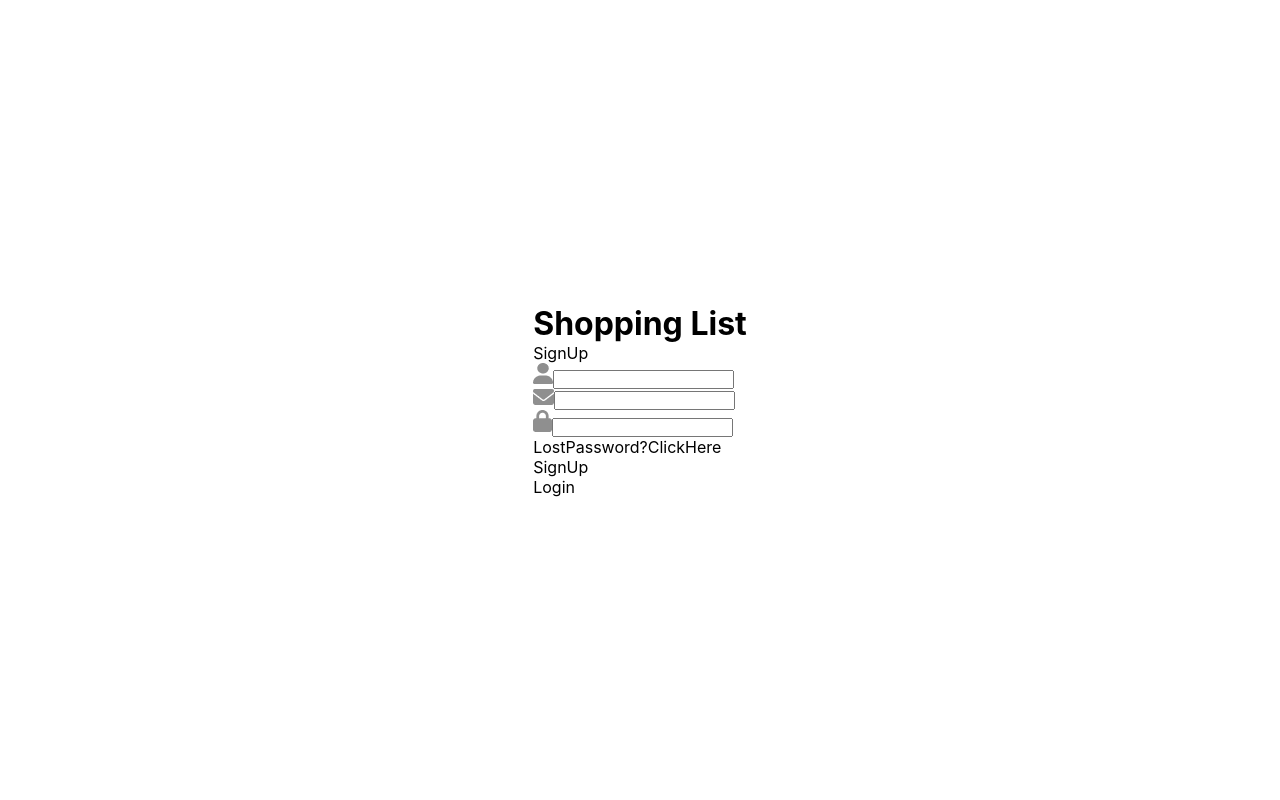
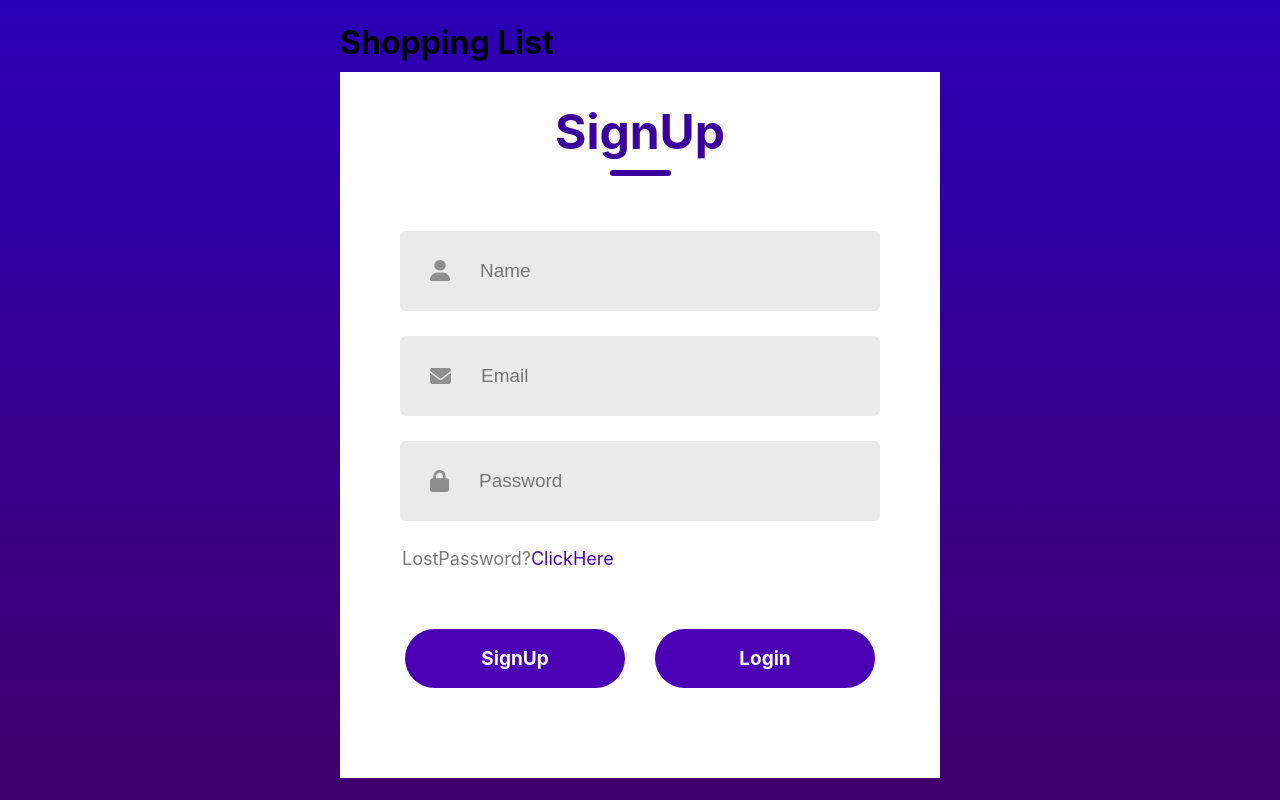
Before and after one commit to ringtho/shoppinglist-frontend, a React (Create React App) app: page / in a window 1280 px wide. Built offline with nearby package versions, Linux system fonts and the light colour scheme; the HTML template or start-up script is replaced by a standard one.

Commit message:
feat:login page

```diff
--- a/src/Components/LoginSignUp/LoginSignup.css
+++ b/src/Components/LoginSignUp/LoginSignup.css
@@ -0,0 +1,101 @@
+body{
+    margin: 0;
+    height: 100vh;
+    background: linear-gradient(#2a00b7 , #42006c) ;
+}
+.container {
+    display: flex;
+    flex-direction: column;
+    margin: auto;
+    margin-top: 10px;
+    width:600px;
+    background: #fff;
+    padding-bottom: 30px;
+}
+.header{
+    display: flex;
+    flex-direction: column;
+    align-items: center;
+    gap: 9px;
+    width: 100%;
+    margin-top: 30px;
+}
+
+.text{
+    color:#3c009d;
+    font-size:48px;
+    font-weight:700;
+}
+
+.underline{
+    width:61px;
+    height:6px;
+    background:#3c009d;
+    border-radius:9px;
+
+}
+
+.inputs{
+    margin-top:55px;
+    display:flex;
+    flex-direction:column;
+    gap:25px;
+}
+
+.input{
+    display:flex;
+    align-items:center;
+    margin:auto;
+    width:480px;
+    height:80px;
+    background:#eaeaea;
+    border-radius:6px;
+
+
+}
+
+.input img{
+    margin:0px 30px;
+}
+
+.input input {
+    height:50px;
+    width:400px;
+    background:transparent;
+    border:none;
+    outline:none;
+    color:#797979;
+    font-size:19px;
+
+}
+.forgot-password{
+    padding-left:62px;
+    margin-top:27px;
+    color:#797979;
+    font-size:18px;
+}
+
+.forgot-password span{
+    color:#4c00b4;
+    cursor:pointer;
+}
+
+.submit-container{
+    display:flex;
+    gap:30px;
+    margin:60px auto;
+}
+
+.submit{
+    display:flex;
+    justify-content:center;
+    align-items:center;
+    width:220px;
+    height:59px;
+    color:#fff;
+    background:#4c00b4;
+    border-radius:50px;
+    font-size:19px;
+    font-weight:700;
+    cursor:pointer;
+}
--- a/src/Components/LoginSignUp/LoginSignup.jsx
+++ b/src/Components/LoginSignUp/LoginSignup.jsx
@@ -1,6 +1,6 @@
 /* eslint-enable */
 import React from 'react'
-// import  LoginSignup from'./Components/LoginSignup'
+import './LoginSignup.css'
 import usericon from '../Assets/person.png'
 import emailicon from '../Assets/email.png'
 import passwordicon from '../Assets/password.png'
@@ -15,15 +15,15 @@
       <div className='inputs'>
         <div className='input'>
           <img src={usericon} alt='' />
-          <input type='text' />
+          <input type='text' placeholder='Name' />
         </div>
         <div className='input'>
           <img src={emailicon} alt='' />
-          <input type='email' />
+          <input type='email'placeholder='Email' />
         </div>
         <div className='input'>
           <img src={passwordicon} alt='' />
-          <input type='password' />
+          <input type='password'placeholder='Password' />
         </div>
       </div>
       <div className='forgot-password'>
```
